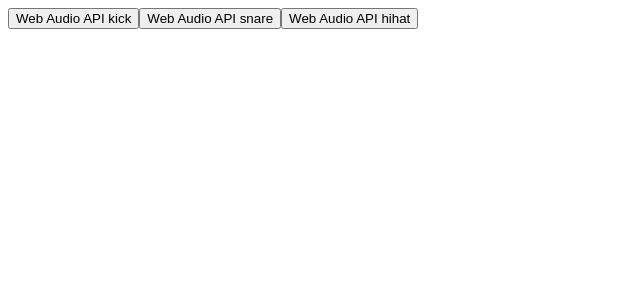
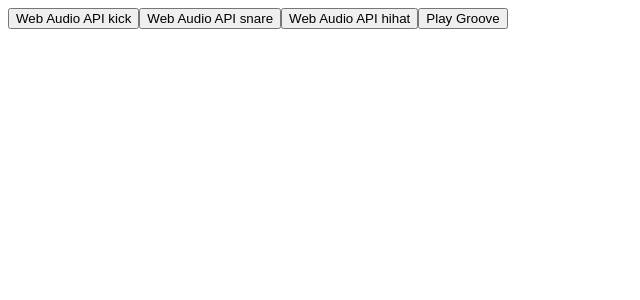
Before and after one commit to matthewwrobel/sequencer, a React app: page / in a window 1280 px wide. Both pictures are taken after a click on the button "Initialize!". Shown: the top 300 px of the page, without its empty margins (0-640 px from the left). Built offline with nearby package versions, Linux system fonts and the light colour scheme; no server answers.

Commit message:
completed groove, reduced hi-hat volume

```diff
--- a/src/client/App.jsx
+++ b/src/client/App.jsx
@@ -15,6 +15,7 @@ class App extends React.Component {
     this.playSound = this.playSound.bind(this);
     this.initializeAudio = this.initializeAudio.bind(this);
     this.loadSound = this.loadSound.bind(this);
+    this.playGroove = this.playGroove.bind(this);
   }
 
   initializeAudio() {
@@ -40,12 +41,44 @@ class App extends React.Component {
     request.send();
   }
 
-  playSound(buffer) {
+  playSound(buffer, time) {
     const context = this.state.context;
     const source = context.createBufferSource();
     source.buffer = buffer;
-    source.connect(context.destination);
-    source.start();
+    const gainNode = context.createGain();  // gainNode is hard-coded to hi-hat for now...
+    source.connect(gainNode);
+    gainNode.connect(context.destination);
+    if (buffer === this.state.hihat) {
+      gainNode.gain.value = 0.25;
+    }
+    source.start(time);
+  }
+
+  playGroove() {
+    let startTime = this.state.context.currentTime
+
+    for (let bar = 0; bar < 2; bar++) {
+      let quarterNotes = bar * 4;
+      this.playSound(this.state.kick, startTime + quarterNotes);
+      this.playSound(this.state.snare, startTime + quarterNotes + 1);
+      this.playSound(this.state.kick, startTime + quarterNotes + 2);
+      this.playSound(this.state.snare, startTime + quarterNotes + 3);
+      console.log('bar number: ', bar);
+
+      for (let eightNotes = 0; eightNotes < 4; eightNotes = eightNotes + .5) {
+        this.playSound(this.state.hihat, startTime + quarterNotes + eightNotes);
+      }
+      // this.playSound(this.state.hihat, startTime + quarterNotes + 0);
+      // this.playSound(this.state.hihat, startTime + quarterNotes + .5);
+      // this.playSound(this.state.hihat, startTime + quarterNotes + 1);
+      // this.playSound(this.state.hihat, startTime + quarterNotes + 1.5);
+      // this.playSound(this.state.hihat, startTime + quarterNotes + 2);
+      // this.playSound(this.state.hihat, startTime + quarterNotes + 2.5);
+      // this.playSound(this.state.hihat, startTime + quarterNotes + 3);
+      // this.playSound(this.state.hihat, startTime + quarterNotes + 3.5);
+
+    }
+
   }
 
   render() {
@@ -58,11 +91,9 @@ class App extends React.Component {
         </div>
       );
     }
+
     return (
       <div>
-        {/* <div onClick={this.startSequencer}>
-          Hello Sequencer!
-        </div> */}
         <div>
           <button onClick={() => this.playSound(this.state.kick)}>
             Web Audio API kick
@@ -73,10 +104,10 @@ class App extends React.Component {
           <button onClick={() => this.playSound(this.state.hihat)}>
             Web Audio API hihat
           </button>
+          <button onClick={this.playGroove}>
+            Play Groove
+          </button>
         </div>
-        {/* <div>
-          <Sequence sequence={this.state.sequence} updateSequence={this.updateSequence}/>
-        </div> */}
       </div>
     )
   }
```
